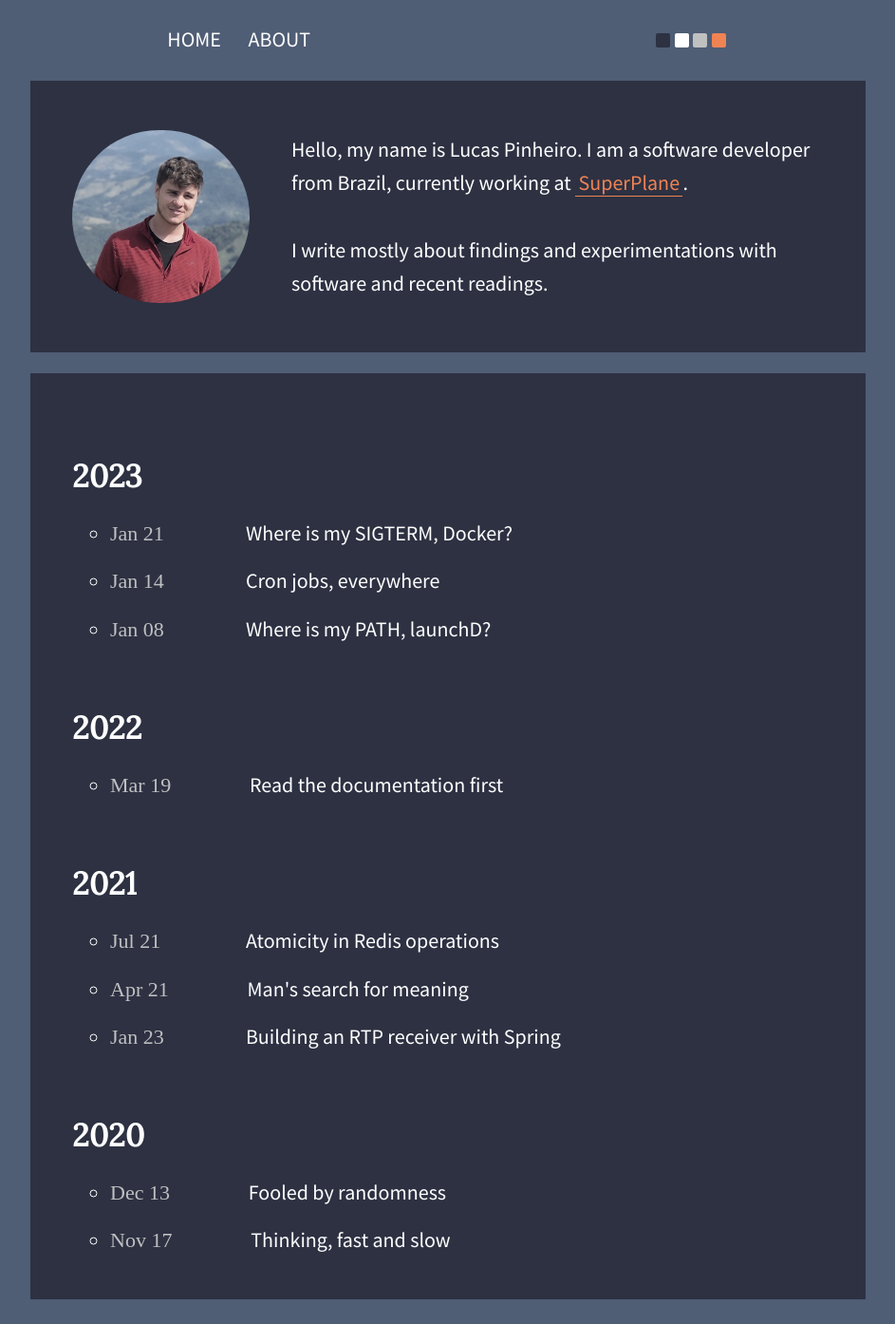
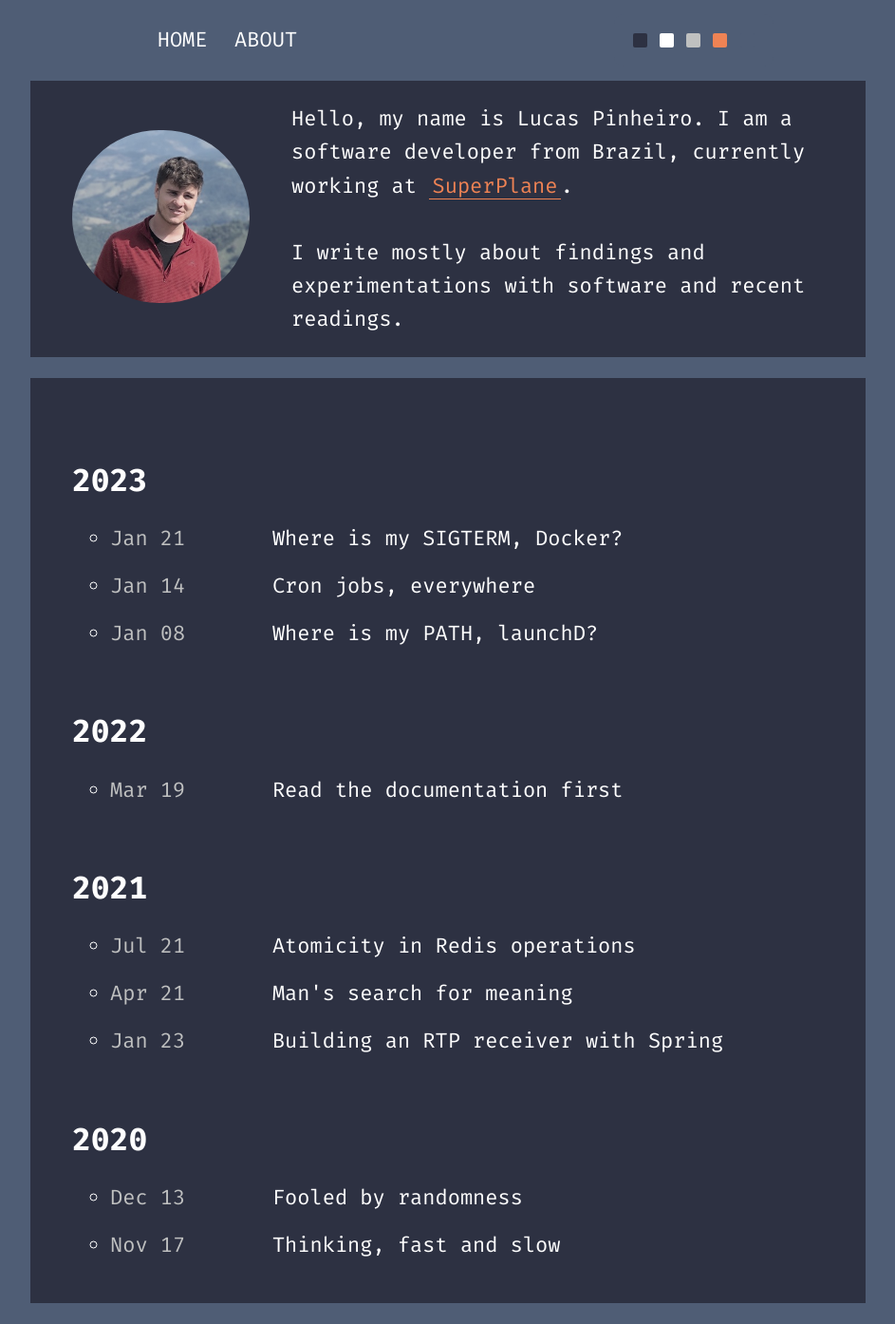
Before and after one commit to lucaspin/lucaspin.github.io, a Jekyll site: the page built from index.md, in a window 1280 px wide. Shown: the whole page at 95% size, without its empty margins (168-1111 px from the left). Built offline with Jekyll 4.4.1, drawn with Linux system fonts in a browser that asks for light colours.

Commit message:
style: use Fira Mono as the site font
Set html font-family to Fira Mono, drop per-element serif overrides so they
inherit, and load only Fira Mono (400, 700) from Google Fonts.

Co-Authored-By: Claude Code <noreply@anthropic.com>
Co-authored-by: Lucas Pinheiro <lucas@superplane.com>
Signed-off-by: SuperPlane Agent <superplaneagent@superplane.com>

```diff
--- a/_includes/head.html
+++ b/_includes/head.html
@@ -17,7 +17,7 @@
   <link rel="stylesheet" href="/public/css/wombat.css">
 
   <link rel="preconnect" href="https://fonts.gstatic.com">
-  <link href="https://fonts.googleapis.com/css2?family=Fira+Mono&family=Source+Sans+Pro&family=Lora&display=swap" rel="stylesheet">
+  <link href="https://fonts.googleapis.com/css2?family=Fira+Mono:wght@400;700&display=swap" rel="stylesheet">
 
   <!-- RSS -->
   <link rel="alternate" type="application/rss+xml" title="RSS" href="/atom.xml">
--- a/public/css/index.css
+++ b/public/css/index.css
@@ -69,7 +69,7 @@ html, body {
 }
 
 html {
-  font-family: 'Source Sans Pro', Helvetica, Arial, sans-serif;
+  font-family: "Fira Mono", monospace;
   font-size: 18px;
   line-height: 1.6;
 }
@@ -144,7 +144,6 @@ h1, h2, h3, h4, h5, h6 {
   margin: 3rem 0 1rem 0;
   font-weight: bold;
   line-height: 1.25;
-  font-family: 'Lora';
 }
 
 p {
@@ -163,7 +162,6 @@ blockquote {
   color: var(--darker-text-color);
   border-left: .1rem solid #e5e5e5;
   font-style: italic;
-  font-family: "Crimson Pro";
   font-size: 24px;
 }
 
@@ -315,15 +313,6 @@ img {
   margin: 15px 0;
 }
 
-.posts-year {
-  font-family: 'Lora';
-}
-
-.post-date,
-.post-meta {
-  font-family: "Crimson Pro";
-}
-
 .post-meta {
   display: inline-block;
   min-width: 60px;
@@ -349,7 +338,6 @@ img {
   width: 20%;
   font-size: 85%;
   padding: 15px;
-  font-family: "Crimson Pro";
 }
 
 @media(max-width: 1024px) {
```
